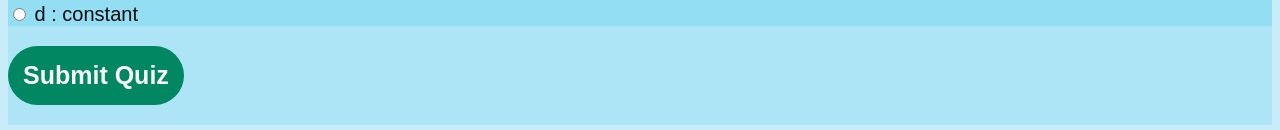
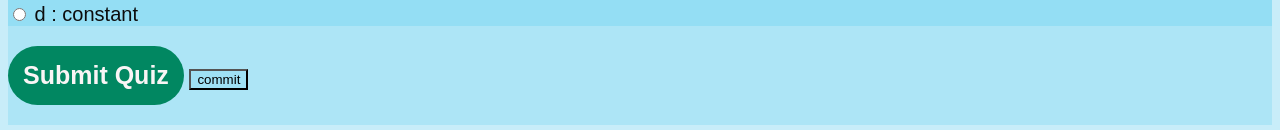
Before and after one commit to sajutharan/Quiz_app, a plain HTML site: page quiz.html in a window 1280 px wide. Shown: the part 790-920 px from the top of the page. Drawn offline with Linux system fonts and the light colour scheme.

Commit message:
app commit 2d

```diff
--- a/quiz.html
+++ b/quiz.html
@@ -14,7 +14,7 @@
     <div id="results"></div>
     <div id="quiz"></div>
     <button id="submit">Submit Quiz</button>
-
+    <button > commit</button>
 
     <script src="quiz.js"></script>
 </body>
```
